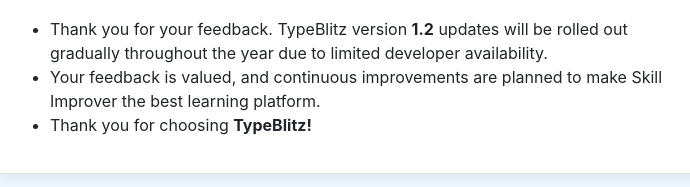
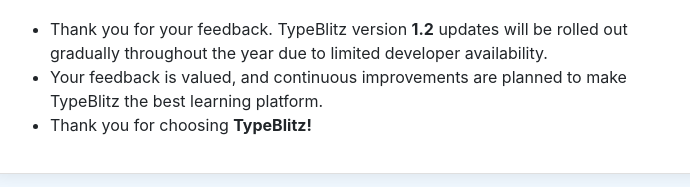
Before and after one commit to devsarwan/TypeBlitz, a plain HTML site: page production/files/v1.2.html in a window 1280 px wide. Shown: the part 472-659 px from the top of the page, 286-976 px from the left. Drawn offline with nearby package versions, Linux system fonts and the light colour scheme.

Commit message:
Update v1.2.html

```diff
--- a/production/files/v1.2.html
+++ b/production/files/v1.2.html
@@ -69,7 +69,7 @@
           <div class="card-body">
             <ul>
               <li>Thank you for your feedback. TypeBlitz version <b>1.2</b> updates will be rolled out gradually throughout the year due to limited developer availability.</li>
-              <li>Your feedback is valued, and continuous improvements are planned to make Skill Improver the best learning platform.</li>
+              <li>Your feedback is valued, and continuous improvements are planned to make TypeBlitz the best learning platform.</li>
               <li>Thank you for choosing <b>TypeBlitz!</b></li>
             </ul>
           </div>
```
